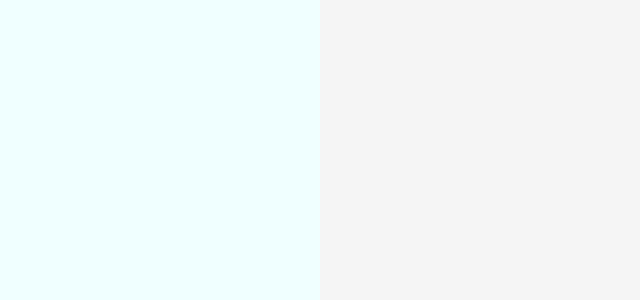
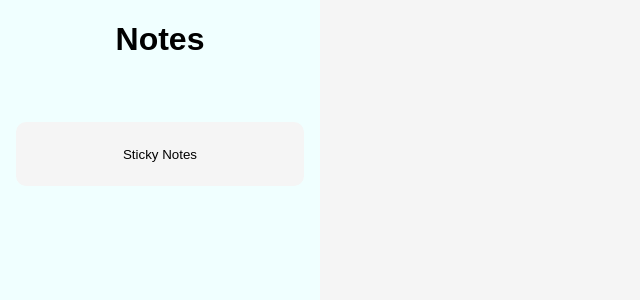
Before and after one commit to alanansari/notesapp, a React (Create React App) app: page / in a window 1280 px wide. Shown: the top 300 px of the page, without its empty margins (0-640 px from the left). Built offline with nearby package versions, Linux system fonts and the light colour scheme.

Commit message:
added heading and button

```diff
--- a/src/App.css
+++ b/src/App.css
@@ -1,4 +1,6 @@
+
 .App{
+  font-family: Arial, Helvetica, sans-serif;
   display: flex;
   width: 100vw;
 }
--- a/src/components/Navbar.js
+++ b/src/components/Navbar.js
@@ -1,9 +1,18 @@
 import styles from './Navbar.module.css'
 
-export default function Navbar({heading}){
-    return (
-        <div className={styles.container}>
-            {heading}
+function Button() {
+    return(
+        <div className={styles.btn_box}>
+            <button className={styles.btn}>Sticky Notes</button>
         </div>
     );
 }
+
+export default function Navbar(){
+    return (
+        <div className={styles.container}>
+            <h1 className={styles.heading}>Notes</h1>
+            <Button/>
+        </div>
+    );
+}
--- a/src/components/Navbar.module.css
+++ b/src/components/Navbar.module.css
@@ -1,6 +1,34 @@
 .container {
     background-color: azure;
-    display: inline;
+    display: inline-flex;
     width: 25vw;
     height: 100vh;
+    flex-direction: column;
+    align-items: stretch;
 }
+
+.heading{
+    display: inline;
+    text-align: center;
+    height: fit-content;
+    margin-bottom: 8vh;
+}
+
+.btn_box{
+    display: flex;
+    justify-content: center;
+}
+
+.btn{
+    font-family: Arial, Helvetica, sans-serif;
+    background-color: whitesmoke;
+    border: 0;
+    border-radius: 10px;
+    height: 8vh;
+    width: 90%;
+}
+
+.btn:hover{
+    background-color: #dedede;
+    cursor: pointer;
+}
--- a/src/components/Workspace.module.css
+++ b/src/components/Workspace.module.css
@@ -1,6 +1,6 @@
 .container{
     background-color: whitesmoke;
-    display: inline;
+    display: inline-flex;
     width: 75vw;
     height: 100vh;
 }
```
